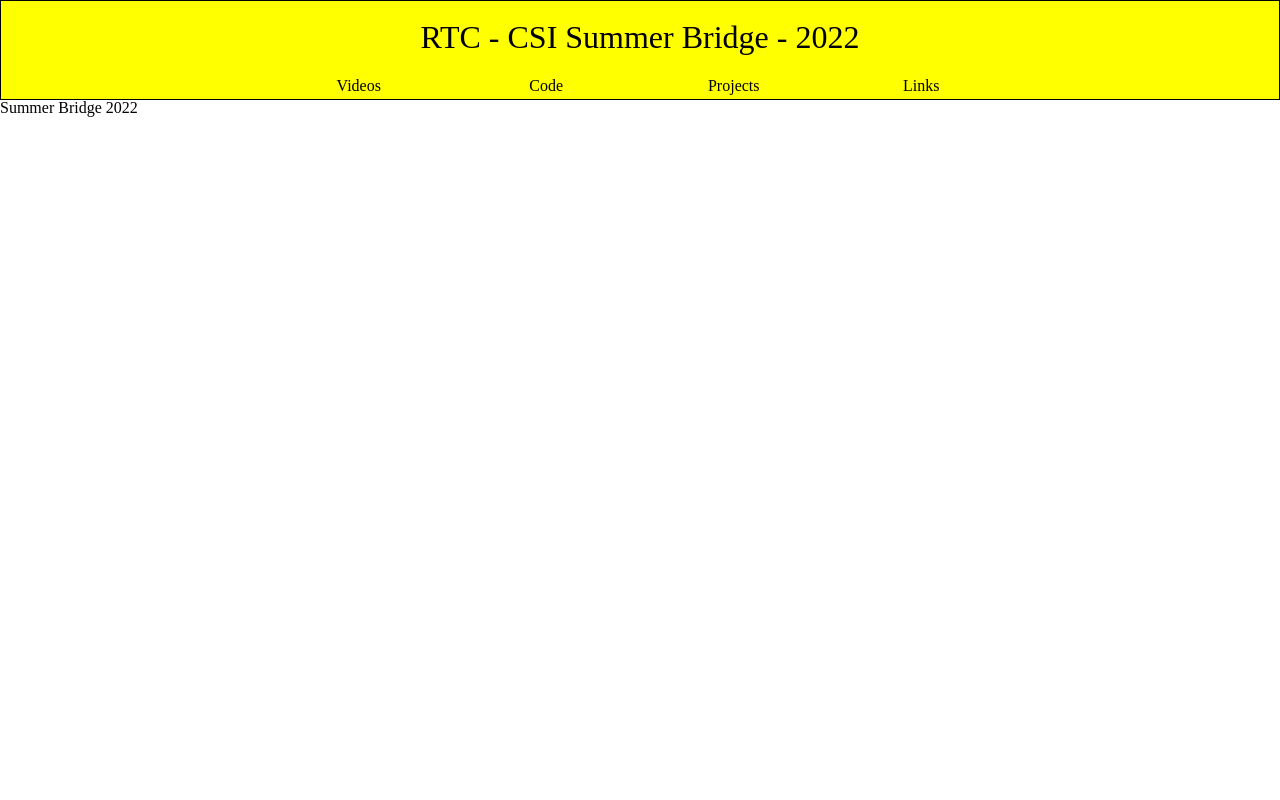
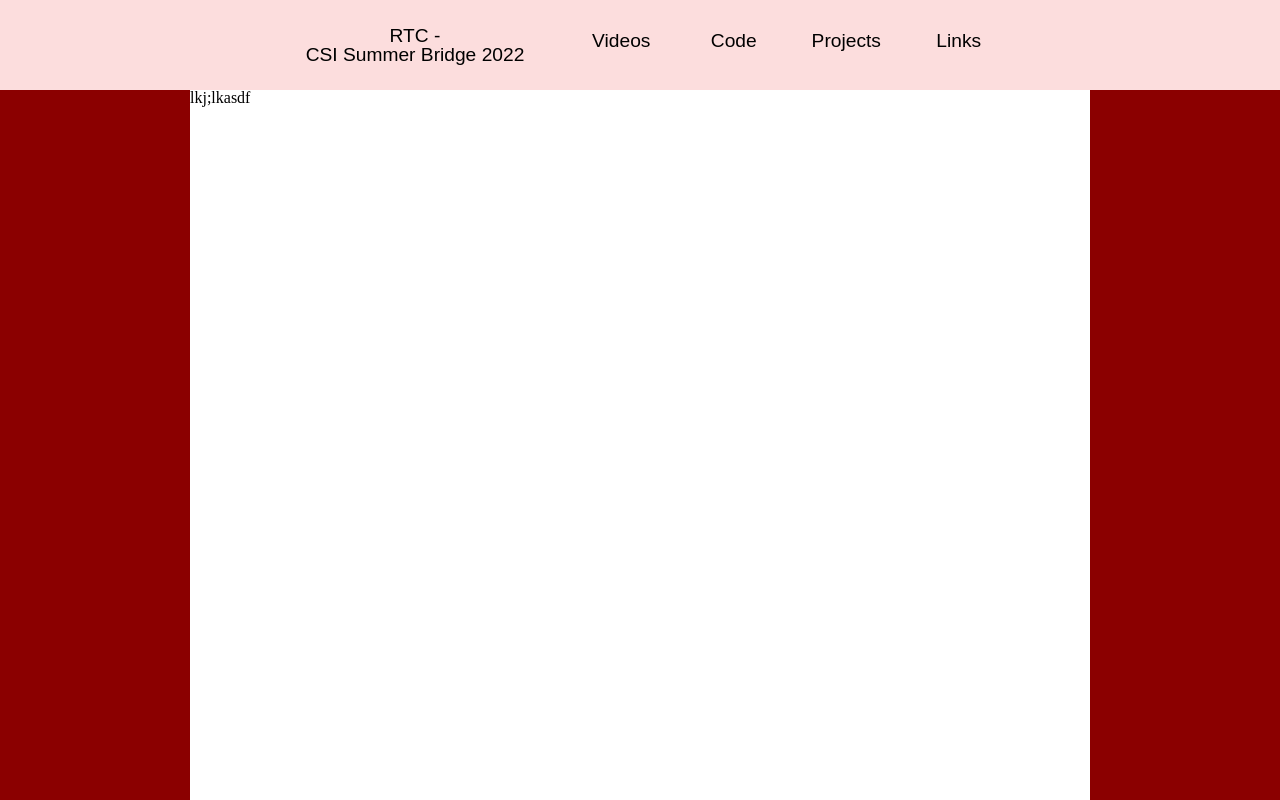
Before and after one commit to WCramRTC/RTC_CSI_Summer_Bridge_2022, a plain HTML site: page index.html in a window 1280 px wide. Shown: the top 800 px of the page. Drawn offline with Linux system fonts and the light colour scheme; a web font is replaced by a local one.

Commit message:
Update Nav

```diff
--- a/index.html
+++ b/index.html
@@ -7,11 +7,12 @@
     <title>Renton Technical College - Summer Bridge - 2022</title>
     <link href="style/reset.css" rel="stylesheet">
     <link href="style/navigation.css" rel="stylesheet">
+    <link href="style/main_style.css" rel="stylesheet">
 </head>
 <body>
     <nav>
-        <h1>RTC - CSI Summer Bridge - 2022</h1>
         <div class="nav-links">
+            <p>RTC - <br>CSI Summer Bridge 2022</p>
             <a href="#">Videos</a>
             <a href="#">Code</a>
             <a href="#">Projects</a>
@@ -19,6 +20,12 @@
         </div>
 
     </nav>
-    <p>Summer Bridge 2022</p>
+    <div id="hero-container">
+        <div class="center">
+            <div id="hero-title">
+                lkj;lkasdf
+            </div>
+        </div>
+    </div>
 </body>
 </html>
--- /dev/null
+++ b/style/main_style.css
@@ -0,0 +1,24 @@
+#hero-container {
+    width: 100vw;
+    height: 80vw;
+    max-height: 900px;
+    background-color: darkred;
+}
+
+
+
+.center {
+
+    height: 100%;
+    margin: 0 auto;
+    width: 900px;
+
+    background-color: white;
+}
+
+@media (max-width: 990px) {
+    .center {
+
+        width: 100%;
+    }
+}
--- a/style/navigation.css
+++ b/style/navigation.css
@@ -1,18 +1,22 @@
+@import url('https://fonts.googleapis.com/css2?family=Mingzat&display=swap');
+
 nav {
-    border: 1px solid black;
+    font-family: 'Mingzat', sans-serif;
+    background-color: rgb(252, 221, 221);
+    color: black;
+    padding: 2vw 0;
 }
 
-nav > h1 {
-    font-size:  2rem;
-    text-align: center;
-    padding: 20px 0;
-}
 
 nav > .nav-links {
     display: grid;
-    grid-template-columns: repeat(4, 1fr);
+    grid-template-columns: 40% repeat(4, 1fr);
     text-align: center;
     max-width: 750px;
+    margin: 0 auto;
+    width: 80%;
+
+    font-size: max(1.5vw, 16px);
 }
 
 nav a {
@@ -24,38 +28,3 @@
 nav a:visited {
     color: black;
 }
-
-@media (max-width: 480px) {
-    nav {
-        background-color: red;
-    }
-}
-
-@media  (min-width: 481px) and  (max-width: 768px) {
-    nav {
-        background-color: blue;
-    }
-}
-
-@media (min-width: 769px){
-    nav {
-        background-color: pink;
-    }
-
-    nav > .nav-links {
-        margin: 0 auto;
-        width: 80%;
-    }
-}
-
-@media (min-width: 1025px) and (max-width: 1200px) {
-    nav {
-        background-color: orange;
-    }
-}
-
-@media (min-width: 1201px) {
-    nav {
-        background-color: yellow;
-    }
-}
```
